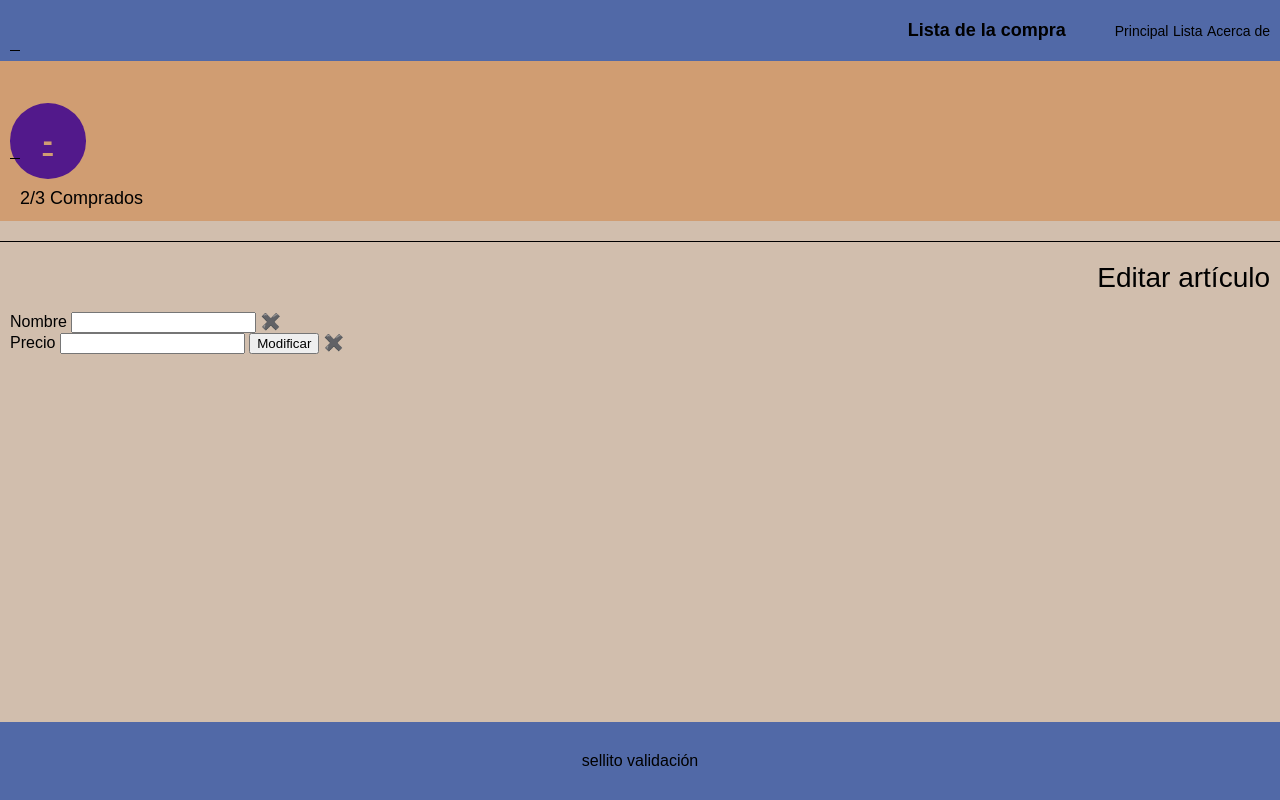
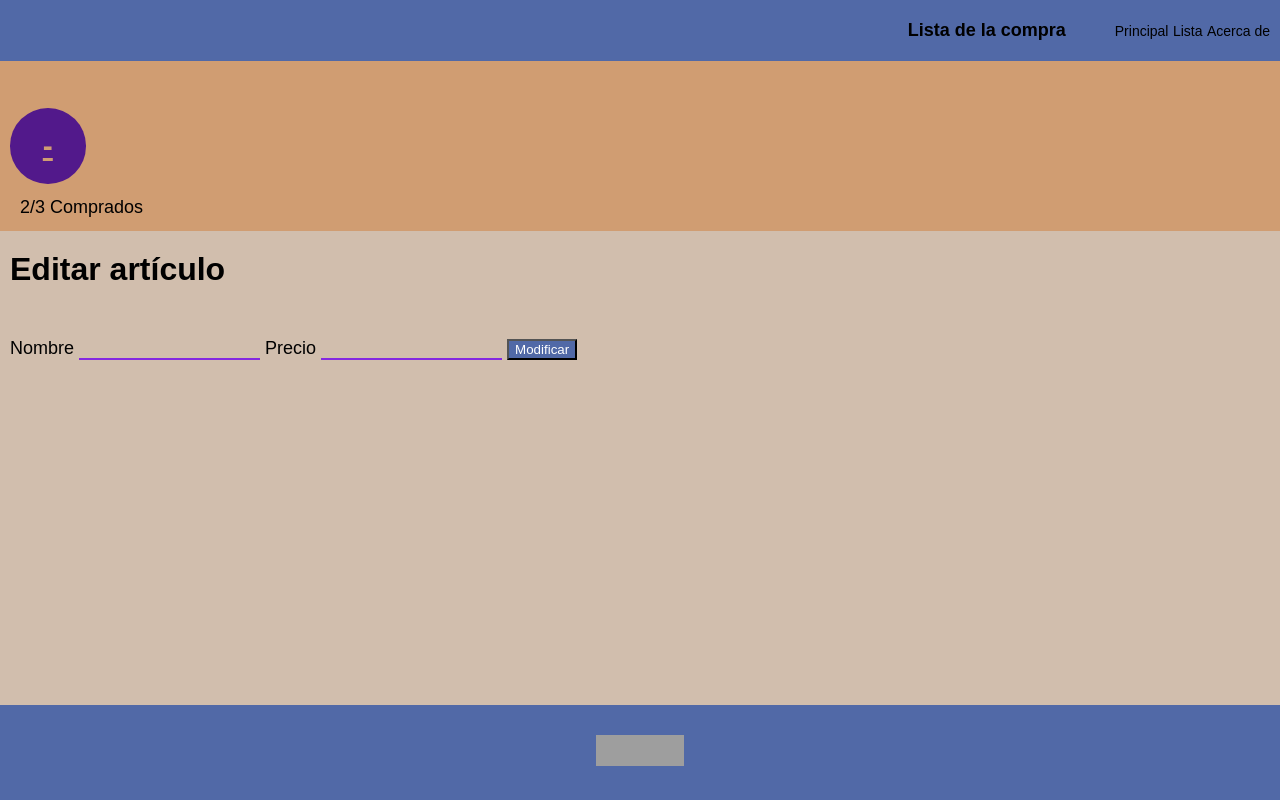
Before and after one commit to cricomig/202301-W1CH3-Covadonga-Millan, a website: page items.html in a window 1280 px wide. Drawn offline with Linux system fonts and the light colour scheme; grey boxes are pictures that could not be loaded.

Commit message:
add validation to footer

```diff
--- a/items.html
+++ b/items.html
@@ -44,7 +44,14 @@
       </li>
     </ul>
   </form>
-  <footer>sellito validación</footer>
+  <footer>
+    <p>
+      <a href="http://jigsaw.w3.org/css-validator/check/referer">
+        <img style="border:0;width:88px;height:31px" src="http://jigsaw.w3.org/css-validator/images/vcss"
+          alt="¡CSS Válido!" />
+      </a>
+    </p>
+  </footer>
 </body>
 
 </html>
--- a/style.css
+++ b/style.css
@@ -4,7 +4,7 @@
 }
 body {
   font-family: Arial, "Helvetica Neue", Helvetica, sans-serif;
-  background-color:rgba(209,190,173,255);
+  background-color: rgba(209, 190, 173, 255);
 }
 header {
   background-color: rgba(81, 105, 167, 255);
@@ -46,7 +46,7 @@ section h2 {
   text-align: right;
 }
 
-section h3{
+section h3 {
   display: inline;
   text-align: left;
 }
@@ -58,28 +58,47 @@ section h3 a {
   width: 18px;
   height: 18px;
   border-radius: 50%;
-	background: rgba(82,25,139,255);
+  background: rgba(82, 25, 139, 255);
   display: flex;
   justify-content: center;
   align-items: center;
   text-align: center;
-  padding:3%
+  padding: 3%;
 }
 
-form ul{
+form ul {
   list-style: none;
   padding: 30px 10px;
 }
 
-form ul li::after{
+form div ul li::after {
   content: "✖️";
 }
 
-span{
-
+form > ul > li {
+  font-size: 18px;
+  display: contents;
 }
 
-h3{
+input {
+  background-color: rgba(209, 190, 173, 255);
+  outline: 0;
+  border-width: 0 0 2px;
+  border-color: rgba(82, 25, 139, 255);
+}
+
+[type="submit"] {
+  background-color: rgba(81, 105, 167, 255);
+  color: white;
+}
+
+h3 {
+  font-size: 32px;
+  padding: 20px 10px;
+  border: none;
+}
+
+h4 {
   text-align: right;
   font-size: 28px;
   font-weight: lighter;
@@ -89,8 +108,8 @@ h3{
   margin: 20px auto 0 auto;
 }
 
-footer{
-  background-color: rgba(81,105,167,255);
+footer {
+  background-color: rgba(81, 105, 167, 255);
   position: absolute;
   bottom: 0;
   width: 100%;
```
Also changed, not shown: index.html (+11 -2 lines). Lines whose indentation alone changed are shown as unchanged.
